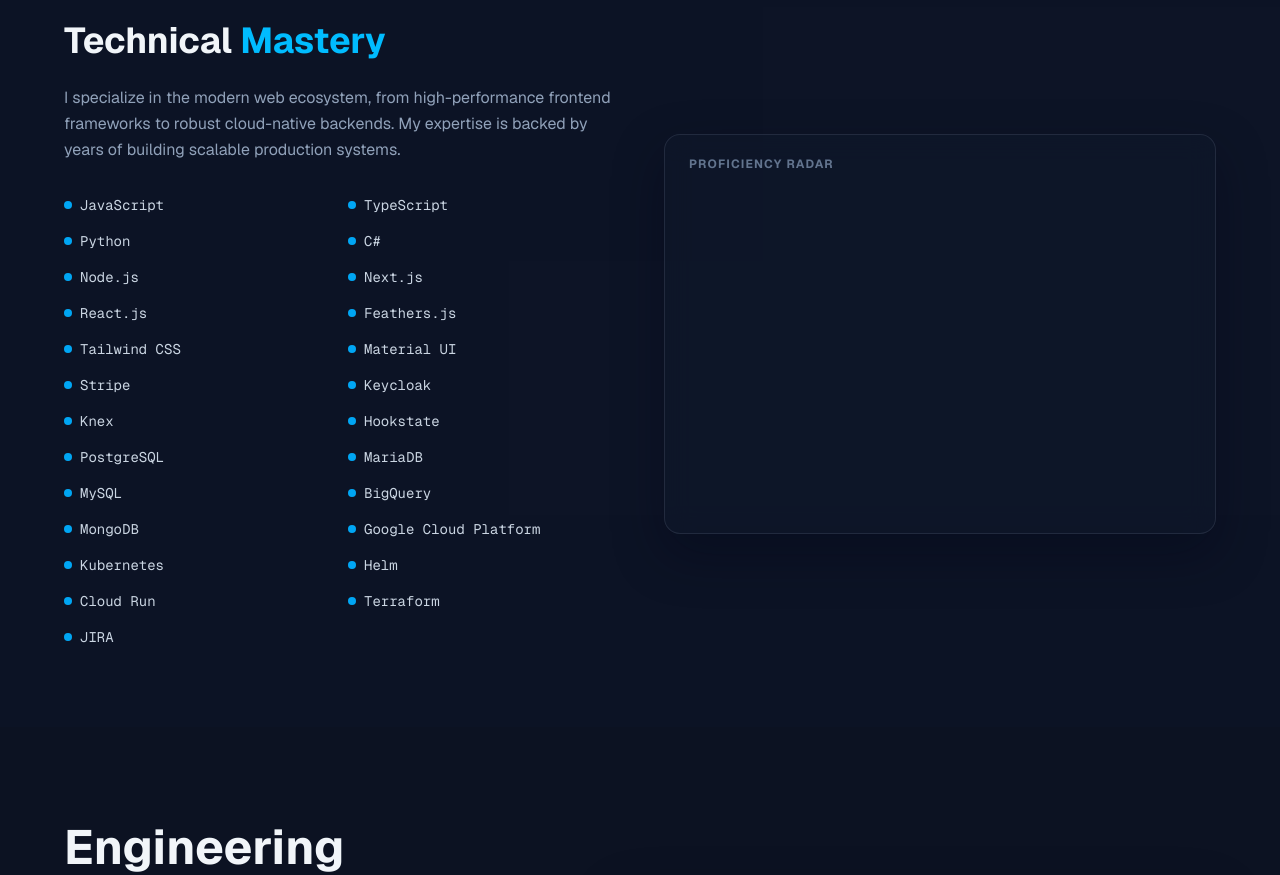
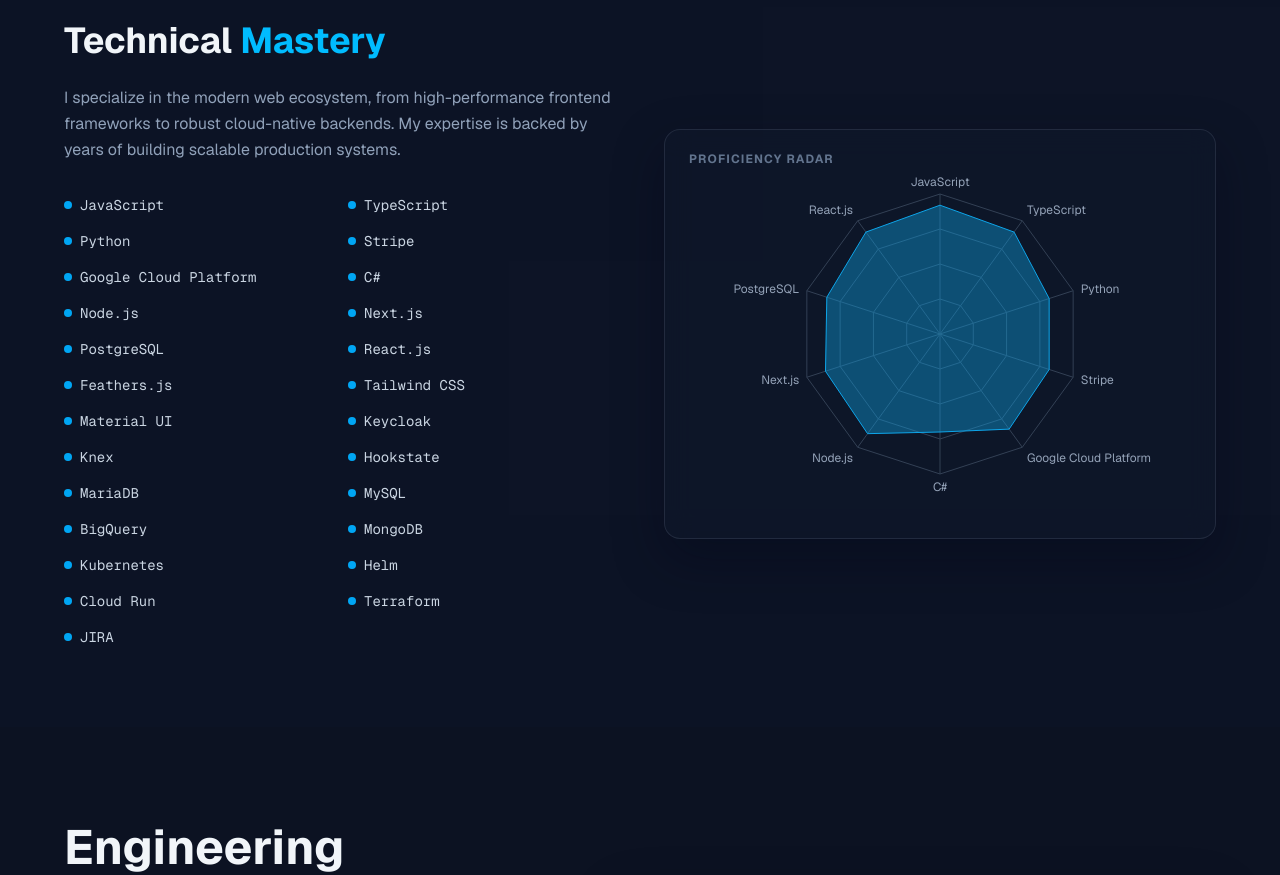
Before and after one commit to hurairahmateen/personal-portfolio, a Next.js app: page / in a window 1280 px wide. Shown: the part 2280-3155 px from the top of the page. Built offline with nearby package versions, Linux system fonts and the light colour scheme.

Commit message:
update skills section

```diff
--- a/src/components/SkillsChart.tsx
+++ b/src/components/SkillsChart.tsx
@@ -12,7 +12,7 @@
 import { SKILLS } from "@/constants";
 
 const SkillsChart: React.FC = () => {
-  const data = SKILLS.slice(0, 6);
+  const data = SKILLS.slice(0, 10);
 
   return (
     <section className="bg-slate-900/50 px-6 py-20">
@@ -38,13 +38,13 @@
           </div>
         </div>
 
-        <div className="glass relative min-h-[400px] rounded-2xl p-6">
+        <div className="glass relative min-h-[400px] w-full min-w-0 rounded-2xl p-6">
           <div className="absolute left-6 top-4 z-10">
             <span className="text-xs font-bold uppercase tracking-widest text-slate-500">
               Proficiency Radar
             </span>
           </div>
-          <ResponsiveContainer width="100%" height="100%">
+          <ResponsiveContainer width="100%" height={360}>
             <RadarChart cx="50%" cy="50%" outerRadius="80%" data={data}>
               <PolarGrid stroke="#334155" />
               <PolarAngleAxis
--- a/src/constants/index.ts
+++ b/src/constants/index.ts
@@ -18,23 +18,23 @@
   { name: "JavaScript", level: 92, category: "Frontend" },
   { name: "TypeScript", level: 90, category: "Frontend" },
   { name: "Python", level: 82, category: "Backend" },
+  { name: "Stripe", level: 82, category: "Payments" },
+  { name: "Google Cloud Platform", level: 84, category: "Cloud" },
   { name: "C#", level: 70, category: "Backend" },
   { name: "Node.js", level: 88, category: "Backend" },
   { name: "Next.js", level: 86, category: "Fullstack" },
+  { name: "PostgreSQL", level: 85, category: "Databases" },
   { name: "React.js", level: 90, category: "Frontend" },
   { name: "Feathers.js", level: 78, category: "Backend" },
   { name: "Tailwind CSS", level: 90, category: "Frontend" },
   { name: "Material UI", level: 80, category: "Frontend" },
-  { name: "Stripe", level: 82, category: "Payments" },
   { name: "Keycloak", level: 84, category: "Identity" },
   { name: "Knex", level: 75, category: "Backend" },
   { name: "Hookstate", level: 72, category: "Frontend" },
-  { name: "PostgreSQL", level: 85, category: "Databases" },
   { name: "MariaDB", level: 78, category: "Databases" },
   { name: "MySQL", level: 80, category: "Databases" },
   { name: "BigQuery", level: 82, category: "Databases" },
   { name: "MongoDB", level: 80, category: "Databases" },
-  { name: "Google Cloud Platform", level: 84, category: "Cloud" },
   { name: "Kubernetes", level: 78, category: "Cloud" },
   { name: "Helm", level: 75, category: "Cloud" },
   { name: "Cloud Run", level: 78, category: "Cloud" },
```
